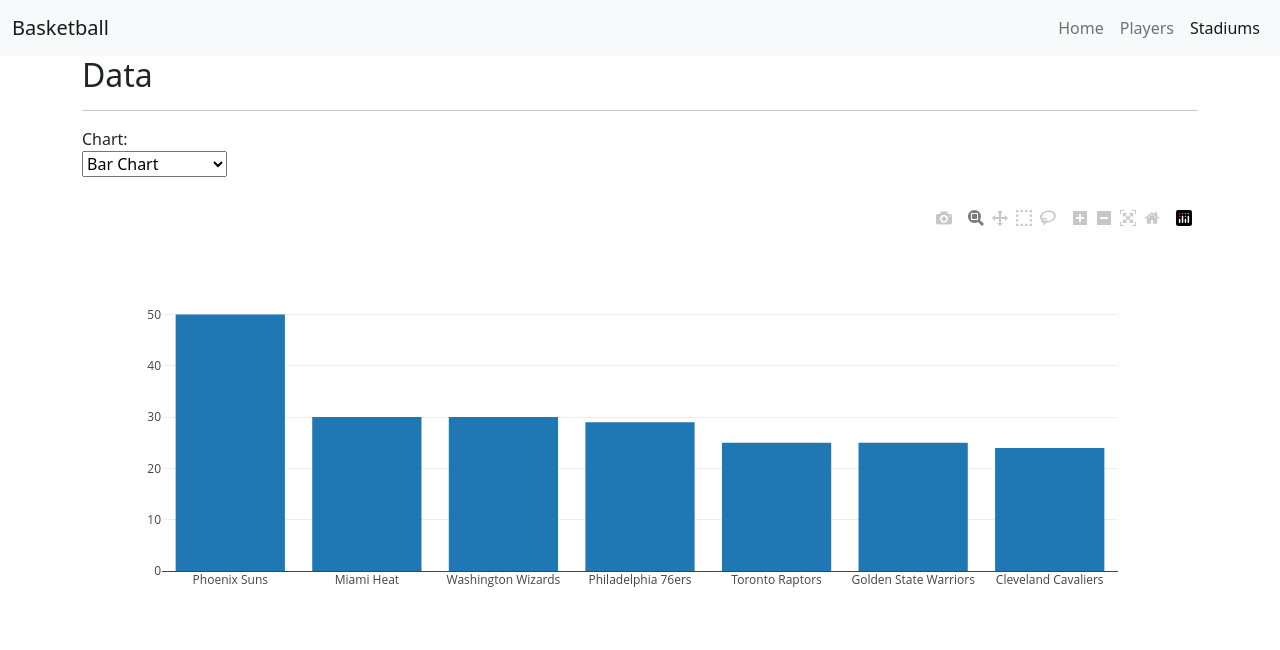
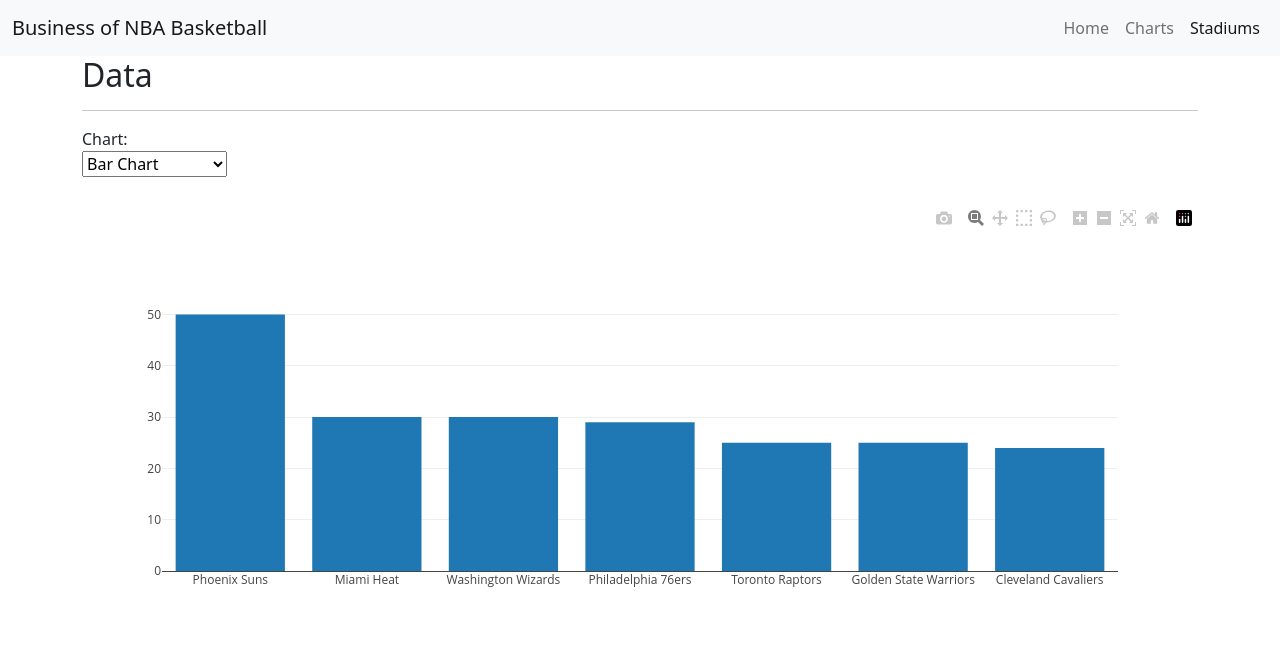
Before and after one commit to ebatche2/project-3-basketball-biz, a Flask app: page /data in a window 1280 px wide. Shown: the top 650 px of the page. Run offline with Flask 3, Linux system fonts and the light colour scheme; parts of the project's set-up code (start-up, migrations or seed data) failed here and were passed over; some libraries are stand-ins or nearby versions.

Commit message:
devin  update

```diff
--- a/project-3/app.py
+++ b/project-3/app.py
@@ -73,11 +73,19 @@
     geo_json = to_geojson(df=NBA_stadiums, lat='Lat', lon='Long',
                  properties=['Team','League','Division'])
     return render_template('mappings.html')
-    # session.close()
+
+def teams():
+    conn = sqlite3.connect("basketball.sqlite")
+    cursor = conn.cursor()
+    cursor.execute("SELECT TeamName FROM teams_info")
+    team_names = cursor.fetchall()
+    conn.close()
+    return render_template("index.html", team_names=team_names)
 
 
 
-    #return jsonify(geo_json)
+
+
 
 @app.route("/api/stadiums_map")
 def stadiums_map():
@@ -98,5 +106,6 @@
 
 
 
+
 if __name__ == "__main__":
     app.run()
--- a/project-3/static/js/app.js
+++ b/project-3/static/js/app.js
@@ -24,20 +24,20 @@
     type: "bar",
     x: xValues,
     y: yValues,
-    // data: {
-    //   labels: xValues,
-    //   datasets: [{
-    //     backgroundColor: barColors,
-    //     data: yValues
-    //   }]
-    // },
-    // options: {
-    //   legend: { display: false },
-    //   title: {
-    //     display: true,
-    //     text: "Top 7 Teams Whose Value Changed in the Last 1 Year"
-    //   }
-    // }
+    data: {
+      labels: xValues,
+      datasets: [{
+        backgroundColor: barColors,
+        data: yValues
+      }]
+    },
+    options: {
+      legend: { display: false },
+      title: {
+        display: true,
+        text: "Top 7 Teams Whose Value Changed in the Last 1 Year"
+      }
+    }
   };
 
   Plotly.newPlot("myChart", [trace1]);
--- a/project-3/static/js/map.js
+++ b/project-3/static/js/map.js
@@ -7,7 +7,7 @@
   // Using the features array sent back in the API data, create a GeoJSON layer, and add it to the map.
 
   function useFeature(feature, layer) {
-    layer.bindPopup("<h3>" + feature.properties.Division + "</h3><hr><p>" + feature.properties.Team + "</p>");
+    layer.bindPopup("<h3>" + feature.properties.Team + "</h3><hr><p>" + feature.properties.Division + "</p>");
   }
 
   let stadiums = L.geoJSON(data.features, {
--- a/project-3/templates/data.html
+++ b/project-3/templates/data.html
@@ -40,7 +40,7 @@
 
   <nav class="navbar navbar-expand-lg navbar-light bg-light">
     <div class="container-fluid">
-      <a class="navbar-brand" href="/">Basketball</a>
+      <a class="navbar-brand" href="/">Business of NBA Basketball</a>
       <button class="navbar-toggler" type="button" data-bs-toggle="collapse" data-bs-target="#navbarSupportedContent" aria-controls="navbarSupportedContent" aria-expanded="false" aria-label="Toggle navigation">
         <span class="navbar-toggler-icon"></span>
       </button>
@@ -51,11 +51,11 @@
           </li>
 
           <li class="nav-item">
-            <a class="nav-link" href="/analysis">Players</a>
+            <a class="nav-link" href="/data">Charts</a>
           </li>
 
           <li class="nav-item">
-            <a class="nav-link active" aria-current="page" href="/data">Stadiums</a>
+            <a class="nav-link active" aria-current="page" href="/stadiums">Stadiums</a>
           </li>
 
         </ul>
@@ -91,6 +91,7 @@
     </div>
 
   <br>
+
 
   <div id = "myChart">
 
--- a/project-3/templates/index.html
+++ b/project-3/templates/index.html
@@ -21,7 +21,7 @@
 
 <nav class="navbar navbar-expand-lg navbar-light bg-light">
   <div class="container-fluid">
-    <a class="navbar-brand" href="/">Basketball</a>
+    <a class="navbar-brand" href="/">Business of NBA Basketball</a>
     <button class="navbar-toggler" type="button" data-bs-toggle="collapse" data-bs-target="#navbarSupportedContent" aria-controls="navbarSupportedContent" aria-expanded="false" aria-label="Toggle navigation">
       <span class="navbar-toggler-icon"></span>
     </button>
@@ -58,7 +58,7 @@
       <img class="left-image" src="https://mir-s3-cdn-cf.behance.net/project_modules/max_1200/e3cd3a37739593.574b2cd2b1bb3.png">
 
       <p>
-      The NBA is a can be very entertaining and exciting to watch. There are fans from all around the world and basketball is turning into a global sport. For our project we didn't want to focus on the game of basketball we wanted to focus on the business side of having your our NBA franchise. Many think that being an owner of a team means that you have lots of money and you can spend it as you please. There is more to being an owner then that.
+      The NBA is a very entertaining and exciting league to watch. There are fans from all around the world and basketball has become a global sport. For our project we didn't want to focus on the game of basketball we wanted to focus on the business side of having your own NBA franchise. Many think that being an owner of a team means that you have lots of money and you can spend it as you please. There is more to being an owner then that.
       <p>
 
     </div>
--- a/project-3/templates/mappings.html
+++ b/project-3/templates/mappings.html
@@ -46,7 +46,7 @@
 
     <nav class="navbar navbar-expand-lg navbar-light bg-light">
       <div class="container-fluid">
-        <a class="navbar-brand" href="/">Basketball</a>
+        <a class="navbar-brand" href="/">Stadium Map</a>
         <button class="navbar-toggler" type="button" data-bs-toggle="collapse" data-bs-target="#navbarSupportedContent" aria-controls="navbarSupportedContent" aria-expanded="false" aria-label="Toggle navigation">
           <span class="navbar-toggler-icon"></span>
         </button>
@@ -56,7 +56,7 @@
               <a class="nav-link" href="/">Home</a>
             </li>
             <li class="nav-item">
-              <a class="nav-link active" aria-current="page" href="/analysis">Players</a>
+              <a class="nav-link active" aria-current="page" href="/data">Charts</a>
             </li>
             <li class="nav-item">
               <a class="nav-link" href="/stadiums">Stadiums</a>
@@ -67,7 +67,7 @@
     </nav>
 
     <!-- The div where we'll insert our map -->
-    <div id="map" style="width: 100%; height: 400px"></div>
+    <div id="map" style="width: 100%; height: 800px"></div>
 
     <!-- JavaScript file -->
 
```
